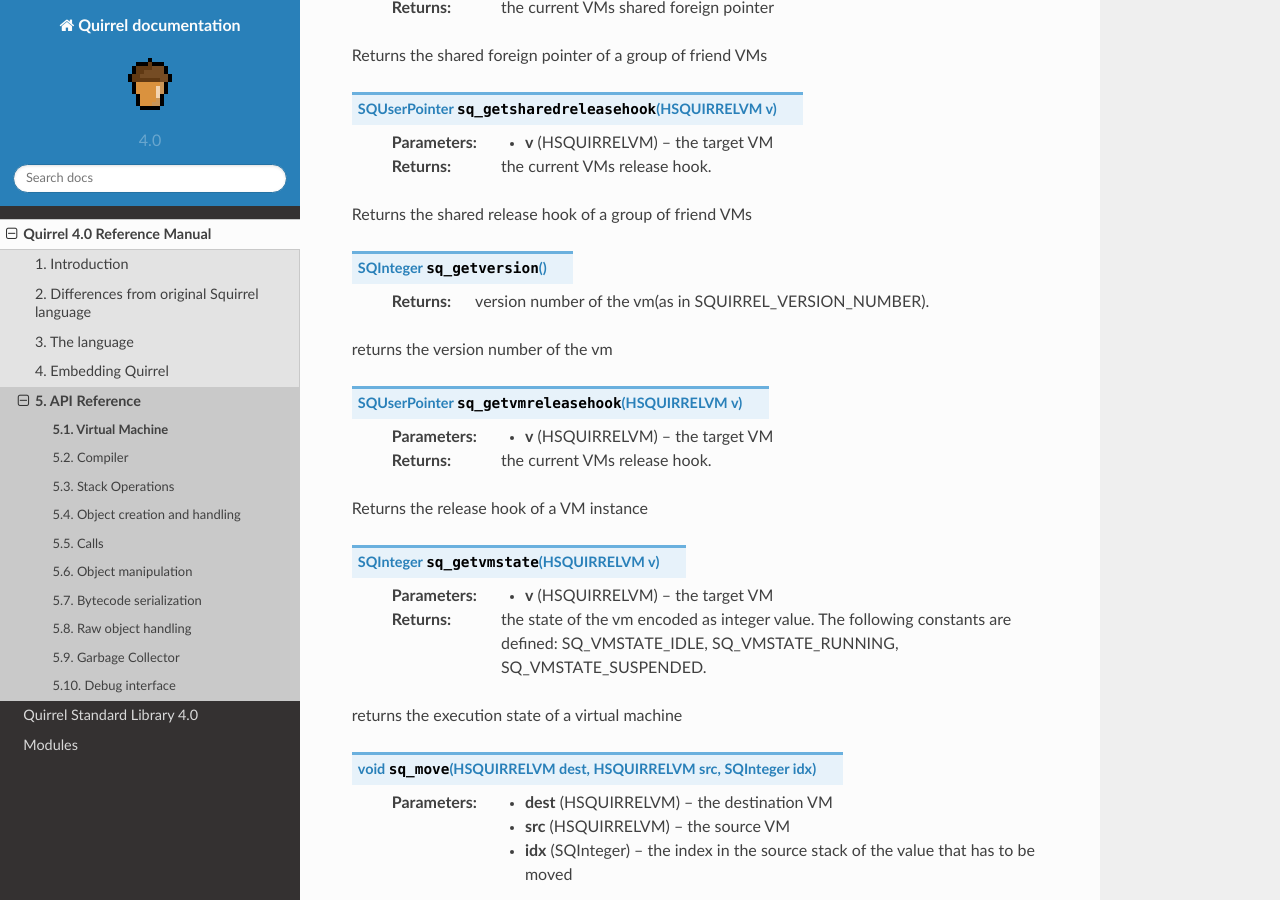
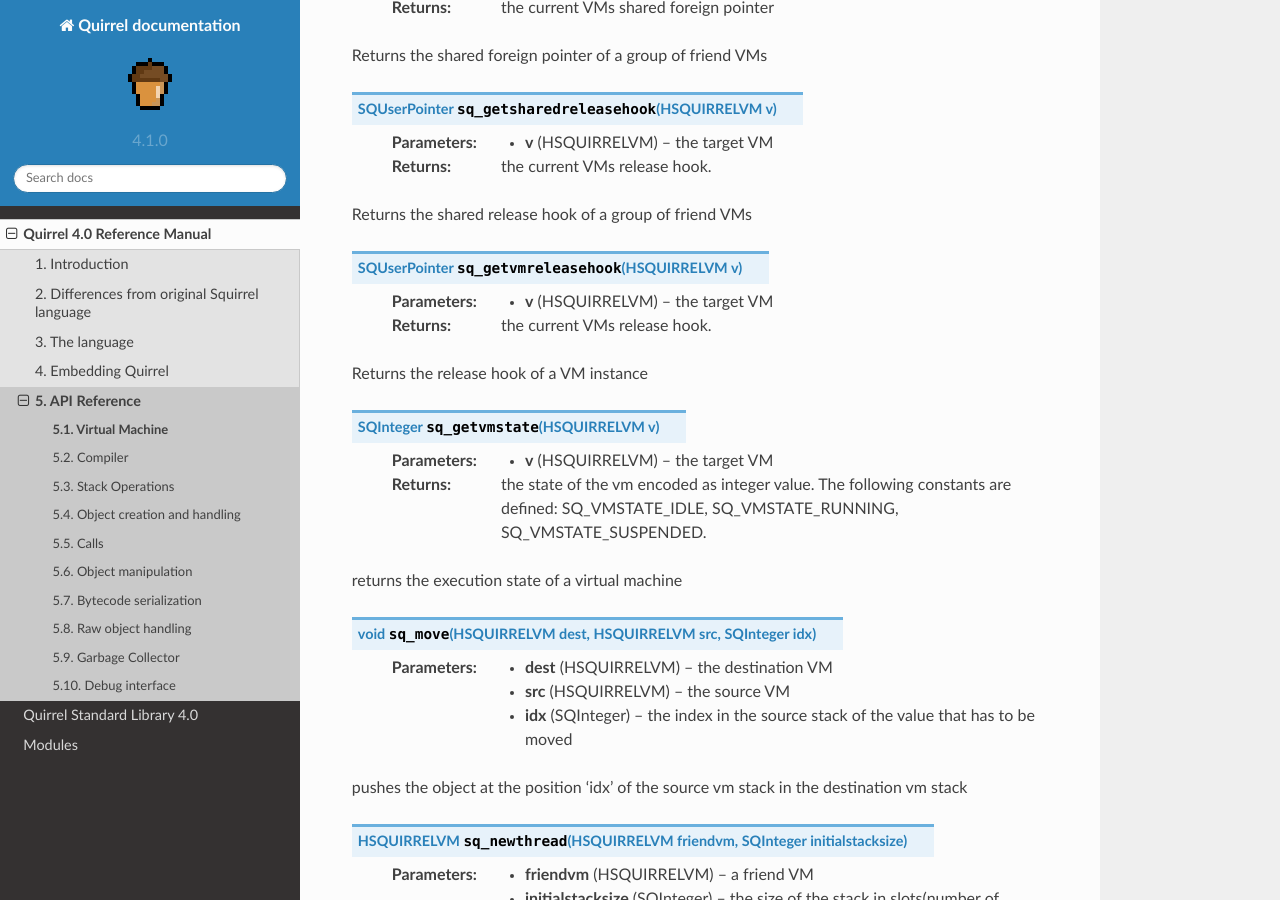
Before and after one commit to albertodemichelis/squirrel, a Sphinx documentation site: the page built from doc/source/reference/api/virtual_machine.rst, in a window 1280 px wide and 900 px high, scrolled down 839 px. Built offline with Sphinx 7.4.7 and the Read the Docs theme 2.0.0, drawn with Linux system fonts in a browser that asks for light colours.

Commit message:
Switch to semantic versioning and bump version to 4.1.0
To make it more meaningful.

Changed SQUIRREL_VERSION_NUMBER to SQUIRREL_VERSION_NUMBER_MAJOR,
SQUIRREL_VERSION_NUMBER_MINOR  and SQUIRREL_VERSION_PATCH and
removed sq_getversion() because of ambiguity of encoding semantic
version into single integer number.

There was also not much sense in sq_getversion() since version
constants are defined in squirrelh, the same header as
sq_getversion() itself.

```diff
--- a/doc/source/conf.py
+++ b/doc/source/conf.py
@@ -58,9 +58,9 @@
 # built documents.
 #
 # The short X.Y version.
-version = u'4.0'
+version = u'4.1.0'
 # The full version, including alpha/beta/rc tags.
-release = u'4.0 stable'
+release = u'4.1.0'
 
 # The language for content autogenerated by Sphinx. Refer to documentation
 # for a list of supported languages.
--- a/doc/source/reference/api/virtual_machine.rst
+++ b/doc/source/reference/api/virtual_machine.rst
@@ -77,18 +77,6 @@
     :returns: the current VMs release hook.
 
 Returns the shared release hook of a group of friend VMs
-
-
-
-
-
-.. _sq_getversion:
-
-.. c:function:: SQInteger sq_getversion()
-
-    :returns: version number of the vm(as in SQUIRREL_VERSION_NUMBER).
-
-returns the version number of the vm
 
 
 
--- a/doc/source/reference/index.rst
+++ b/doc/source/reference/index.rst
@@ -7,7 +7,7 @@
 Project source code is available at https://github.com/GaijinEntertainment/quirrel
 
 Copyright (c) 2003-2016 Alberto Demichelis
-Copyright (c) 2016-2020 Gaijin Entertainment
+Copyright (c) 2016-2021 Gaijin Entertainment
 
 Permission is hereby granted, free of charge, to any person obtaining a copy
 of this software and associated documentation files (the "Software"), to deal
--- a/doc/source/stdlib/index.rst
+++ b/doc/source/stdlib/index.rst
@@ -7,7 +7,7 @@
 Project source code is available at https://github.com/GaijinEntertainment/quirrel
 
 Copyright (c) 2003-2016 Alberto Demichelis
-Copyright (c) 2016-2020 Gaijin Entertainment
+Copyright (c) 2016-2021 Gaijin Entertainment
 
 Permission is hereby granted, free of charge, to any person obtaining a copy
 of this software and associated documentation files (the "Software"), to deal
```
Also changed, not shown: README.md (+2 -2 lines), 3 other files.
